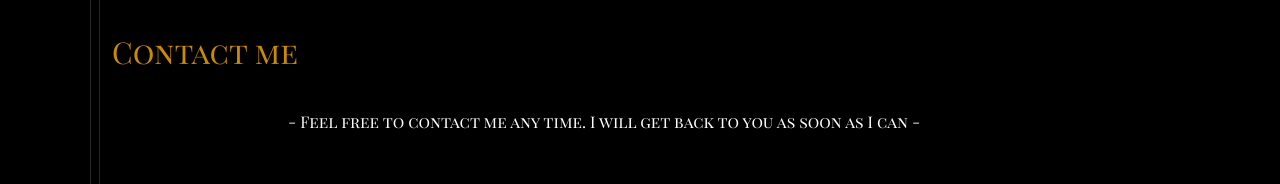
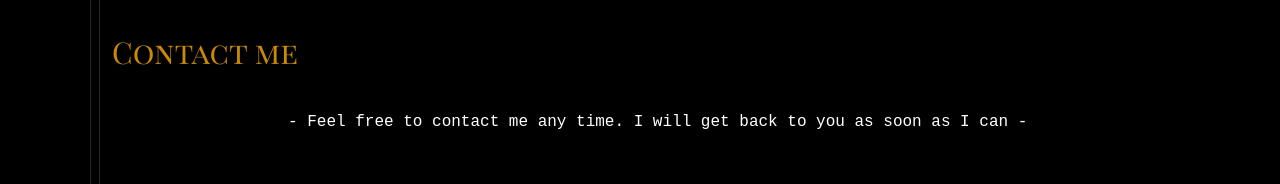
Before and after one commit to zahirajanahi/myportfolio, a React (Create React App) app: page / in a window 1280 px wide. Shown: the part 3112-3296 px from the top of the page. Built offline with nearby package versions, Linux system fonts and the light colour scheme.

Commit message:
add animation

```diff
--- a/src/css/home.css
+++ b/src/css/home.css
@@ -389,3 +389,61 @@
 ::-webkit-scrollbar-thumb:hover {
   background-color: #ffc903; /* Darker shade on hover */
 }
+
+
+
+
+
+
+@keyframes typewriter {
+  from { width: 0; }
+  to { width: 100%; }
+}
+
+@keyframes blink {
+  from, to { border-color: transparent; }
+  50% { border-color: black; }
+}
+
+.typewriter {
+  font-family: 'Courier New', Courier, monospace;
+  overflow: hidden;
+  border-right: 3px solid black; /* Cursor */
+  white-space: nowrap;
+  width: 0;
+  animation: typewriter 4s steps(40) 1s forwards, blink 0.75s step-end infinite;
+}
+
+@keyframes slideIn {
+  0% { transform: translateX(-100px); opacity: 0; }
+  50% { transform: translateX(0); opacity: 1; }
+  100% { transform: translateX(0); }
+}
+
+@keyframes slideOut {
+  0% { transform: translateX(100px); opacity: 0; }
+  50% { transform: translateX(0); opacity: 1; }
+  100% { transform: translateX(0); }
+}
+
+.phone1 {
+  animation: slideIn 4s ease-out infinite;
+}
+
+.phone2 {
+  animation: slideOut 4s ease-out infinite;
+}
+
+
+/* Hide the span initially */
+.hover-span {
+  opacity: 0;
+  visibility: hidden;
+  transition: opacity 0.3s ease, visibility 0.3s ease;
+}
+
+/* Show the span when the icon is hovered */
+.icon-wrapper:hover .hover-span {
+  opacity: 1;
+  visibility: visible;
+}
--- a/src/pages/home.jsx
+++ b/src/pages/home.jsx
@@ -5,6 +5,8 @@ import { motion } from 'framer-motion';
 import { Images } from "../constant";
 import { FiGithub, FiLinkedin } from 'react-icons/fi';
 import emailjs from '@emailjs/browser';
+import { PiFigmaLogoFill } from 'react-icons/pi';
+import { SiGmail } from 'react-icons/si';
 
 
 
@@ -181,7 +183,7 @@ const Home = (props) => {
       <div className="border-2 border-yellow-500 w-2 h-2 rounded-full bg-yellow-500"></div>
     </div>
           </div>
-          <div className='text-center pb-10 "'>-The technologies I rely on to turn ideas into reality-</div>
+          <div className='text-center pb-10 typewriter'>-The technologies I rely on to turn ideas into reality-</div>
   <div className="flex gap-10 ps-20">
     {/* Card 1 */}
     <div className="relative w-40 h-40 p-6 m-6 bg-[#131313] text-white animate-float">
@@ -331,28 +333,39 @@ const Home = (props) => {
       smooth navigation and functionality <br />
       without compromising aesthetics</div>
     </div>
-  <img src={Images.phone} alt=""  className=' h-[80vh] '/>
-  <img src={Images.phone2} alt="" className='h-[95vh]  pt-40  ' />
+  <img src={Images.phone} alt=""  className=' h-[80vh] phone1'/>
+  <img src={Images.phone2} alt="" className='h-[95vh]  pt-40  phone2' />
   </div>
 
    </section>
 
    <section className='h-[100vh] pt-20'>
-  <div className='ps-28 text-yellow-600 text-3xl'><h1>Contact me</h1></div>
-  <p className='ps-72 pt-10'>- Feel free to contact me any time. I will get back to you as soon as I can -</p>
+  <div className='ps-28 text-yellow-600 text-3xl'>
+    <h1>Contact me</h1>
+  </div>
+
+  <p className='ps-72 pt-10 typewriter'>
+    - Feel free to contact me any time. I will get back to you as soon as I can -
+  </p>
+
   <form action="" className='ps-64 pt-14' ref={form} onSubmit={sendEmail}>
+    {/* LinkedIn Section */}
     <div className='relative'>
-      <a href="https://www.linkedin.com/in/zahira-janahi-4a4590263/" target="_blank" rel="noopener noreferrer">
+      <a href="https://www.linkedin.com/in/zahira-janahi-4a4590263/" target="_blank" rel="noopener noreferrer" className='icon-wrapper'>
         <FiLinkedin className='absolute left-[60vw] top-4 text-gray-400 text-2xl' />
+        <span className='absolute left-[62vw] top-4 text-white opacity-0 hover-span'>Zahira-janahi</span>
       </a>
       <div className="form__group field">
         <input type="input" name='name' className="form__field" placeholder="Name" required=""/>
         <label htmlFor="name" className="form__label">Name</label>
       </div>
     </div>
+
+    {/* GitHub Section */}
     <div className='relative mt-5'>
-      <a href="https://github.com/zahirajanahi" target="_blank" rel="noopener noreferrer">
+      <a href="https://github.com/zahirajanahi" target="_blank" rel="noopener noreferrer" className='icon-wrapper'>
         <FiGithub className='absolute left-[60vw] top-4 text-gray-400 text-2xl' />
+        <span className='absolute left-[62vw] top-4 text-white  opacity-0 hover-span'>zahirajanahi</span>
       </a>
       <div className="form__group field">
         <input type="input" className="form__field" placeholder="Email" name='email' required=""/>
@@ -360,19 +373,27 @@ const Home = (props) => {
       </div>
     </div>
 
+    {/* Email Section */}
     <div className='relative mt-5'>
+      <a href="mailto:jude75418@gmail.com" target="_blank" rel="noopener noreferrer" className='icon-wrapper'>
+        <SiGmail className='absolute left-[60vw] top-4 text-gray-400 text-2xl' />
+        <span className='absolute left-[62vw] top-4 text-white opacity-0 hover-span'>jude75418@gmail.com</span>
+      </a>
       <div className="form__group field">
         <textarea className="form__field" placeholder="Message" name='message' required=""></textarea>
         <label htmlFor="message" className="form__label">Message</label>
       </div>
     </div>
   </form>
+
   <div className="buttons">
     <button className='ms-64 border-[1px] border-yellow-600 mt-10 px-4 py-3 rounded-full'>Download CV</button>
     <button className='text-yellow-600 ms-[480px]'>Send</button>
   </div>
+
   {message && <p className="message-feedback">{message}</p>}
 </section>
+
 
 
 
```
